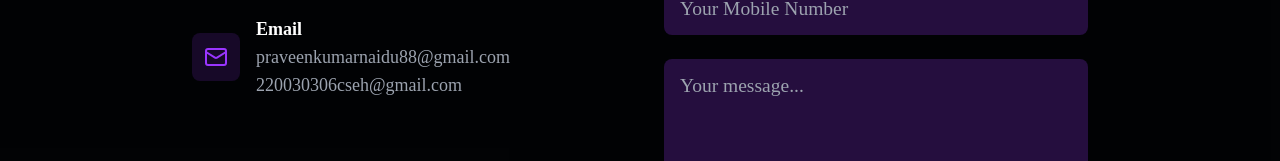
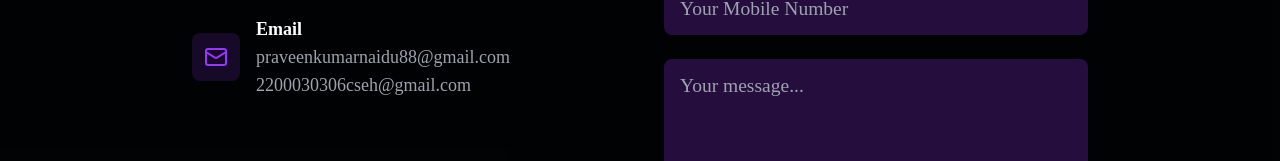
Before and after one commit to avpkn25/PORTFOLIO, a React (Vite) app: page /contact in a window 1280 px wide. Shown: the part 361-522 px from the top of the page. Built offline with nearby package versions, Linux system fonts and the light colour scheme; a web font is replaced by a local one.

Commit message:
updated mail

```diff
--- a/src/pages/Contact.jsx
+++ b/src/pages/Contact.jsx
@@ -83,7 +83,7 @@ const Contact = () => {
                   <div>
                     <h3 className="text-lg font-semibold">Email</h3>
                     <p className="text-gray-400 text-sm sm:text-lg break-all">praveenkumarnaidu88@gmail.com</p>
-                    <p className="text-gray-400 text-sm sm:text-lg break-all">220030306cseh@gmail.com</p>
+                    <p className="text-gray-400 text-sm sm:text-lg break-all">2200030306cseh@gmail.com</p>
                   </div>
                 </div>
               </div>
```
